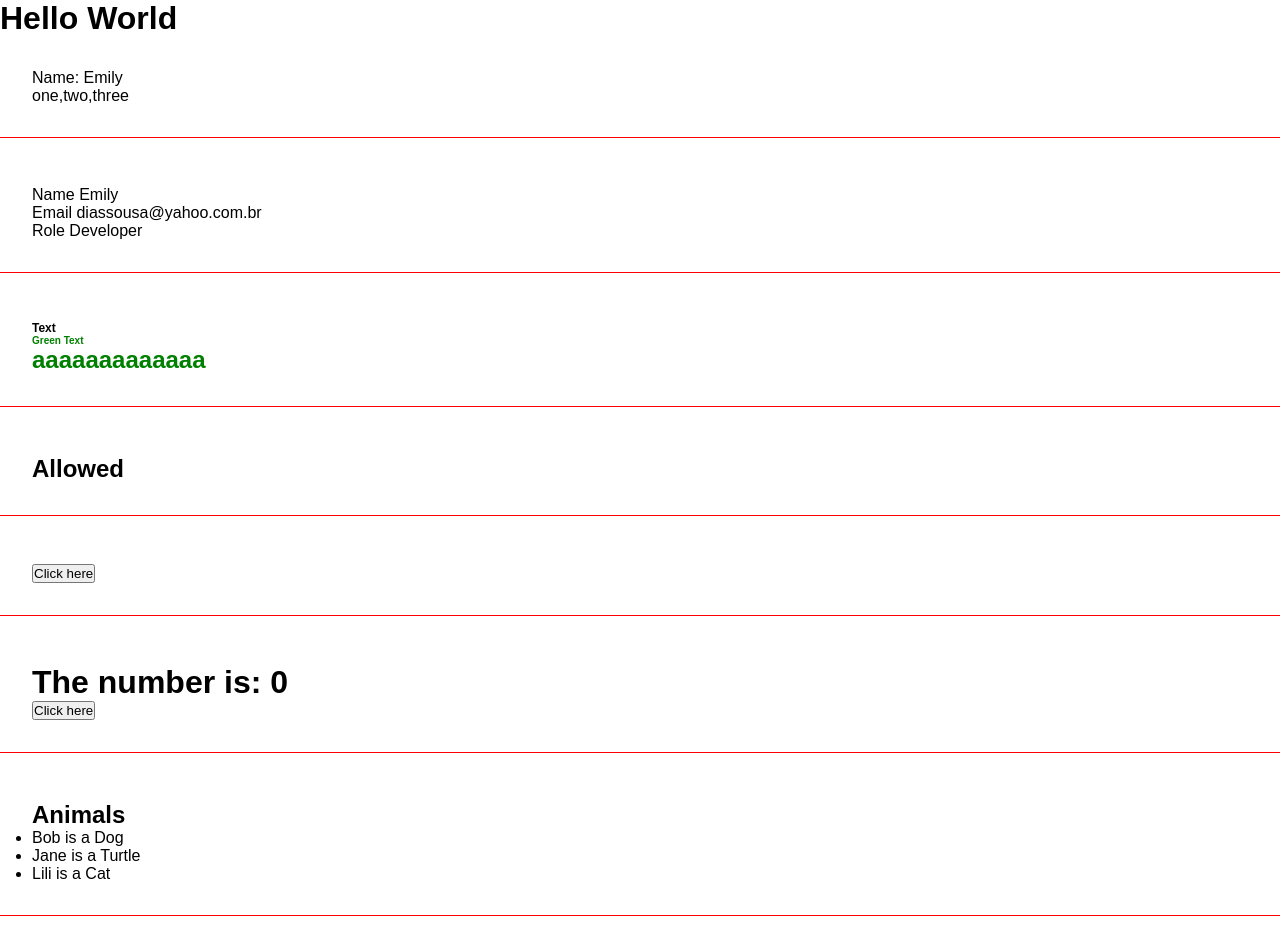
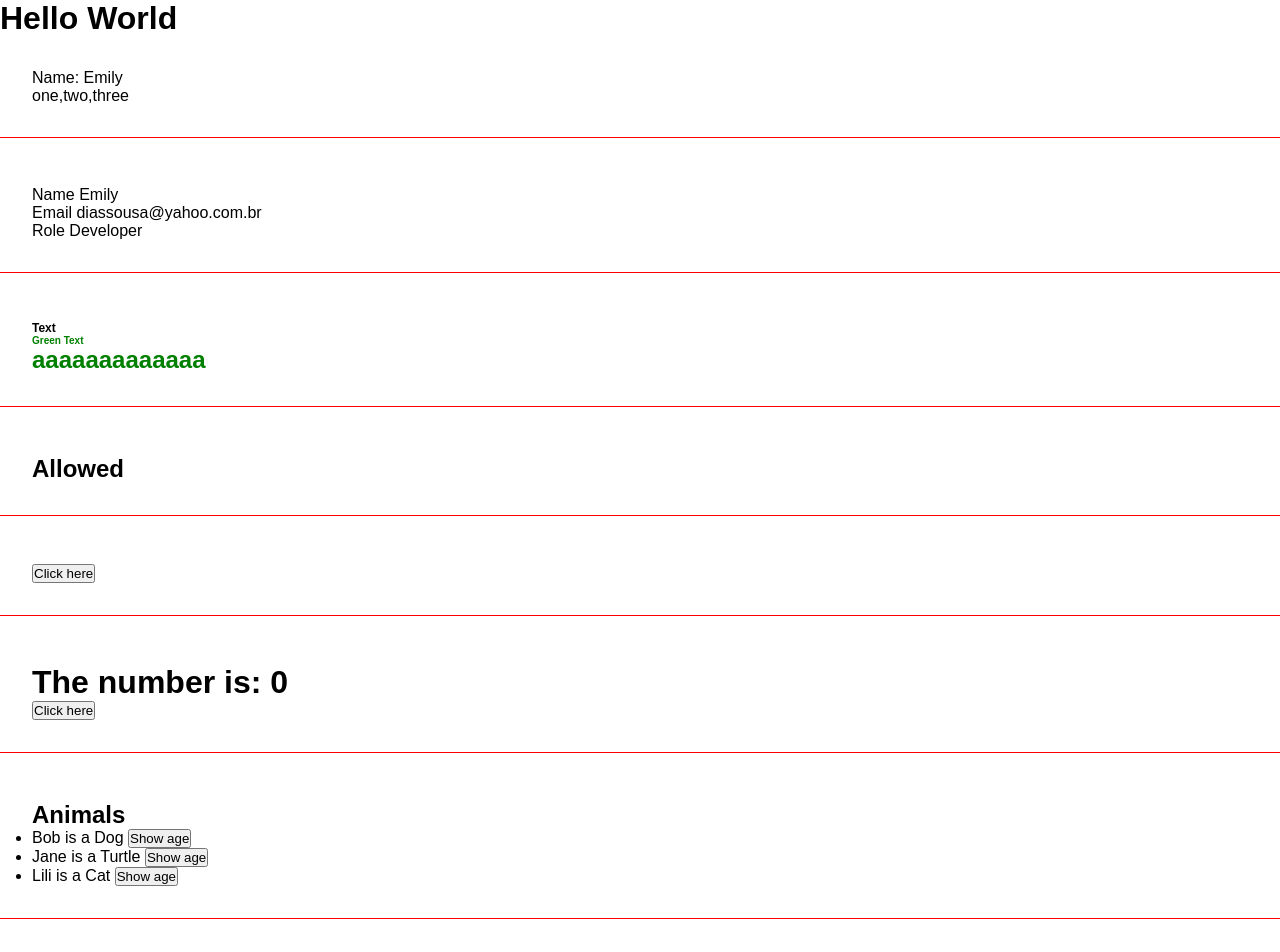
Before and after one commit to emysdias/angular-study, an Angular app in the folder myApp/: page / in a window 1280 px wide. Shown: the top 952 px of the page. Built offline with nearby package versions, Linux system fonts and the light colour scheme.

Commit message:
add interface to list render component

```diff
--- a/myApp/src/app/components/list-render/list-render.component.html
+++ b/myApp/src/app/components/list-render/list-render.component.html
@@ -3,6 +3,8 @@
   <ul>
     <li *ngFor="let animal of animals">
       {{ animal.name }} is a {{ animal.type }}
+      <button (click)="showAge(animal)">Show age</button>
     </li>
+    <p>{{ animalDetails }}</p>
   </ul>
 </div>
--- a/myApp/src/app/components/list-render/list-render.component.ts
+++ b/myApp/src/app/components/list-render/list-render.component.ts
@@ -1,4 +1,5 @@
 import { Component } from '@angular/core';
+import { Animal } from 'src/app/interfaces/Animal';
 
 @Component({
   selector: 'app-list-render',
@@ -6,9 +7,14 @@
   styleUrls: ['./list-render.component.css'],
 })
 export class ListRenderComponent {
-  animals = [
-    { name: 'Bob', type: 'Dog' },
-    { name: 'Jane', type: 'Turtle' },
-    { name: 'Lili', type: 'Cat' },
+  animals: Animal[] = [
+    { name: 'Bob', type: 'Dog', age: 10 },
+    { name: 'Jane', type: 'Turtle', age: 20 },
+    { name: 'Lili', type: 'Cat', age: 5 },
   ];
+  animalDetails = ""
+
+  showAge(animal: Animal): void {
+    this.animalDetails = `${animal.name} is ${animal.age} years old`
+  }
 }
--- /dev/null
+++ b/myApp/src/app/interfaces/Animal.ts
@@ -0,0 +1,5 @@
+export interface Animal {
+  name: string;
+  type: string;
+  age: number;
+}
```
